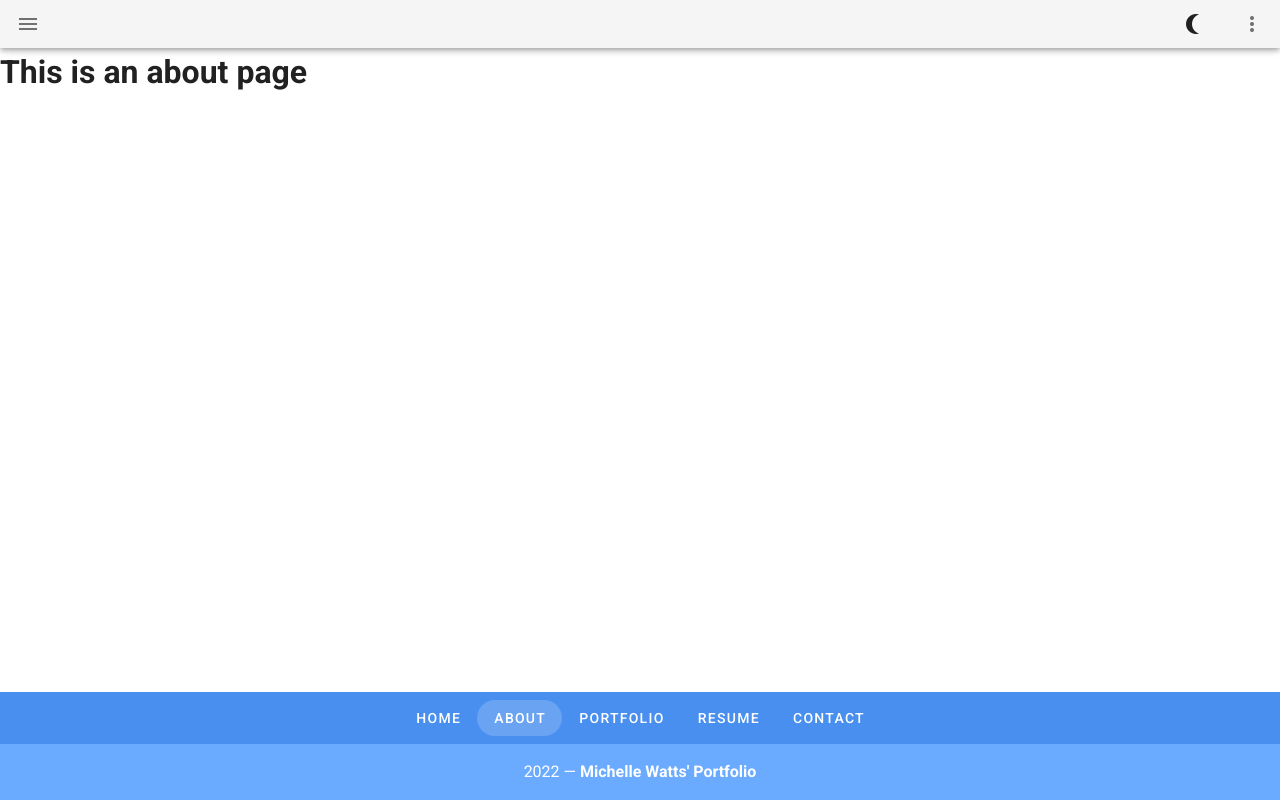
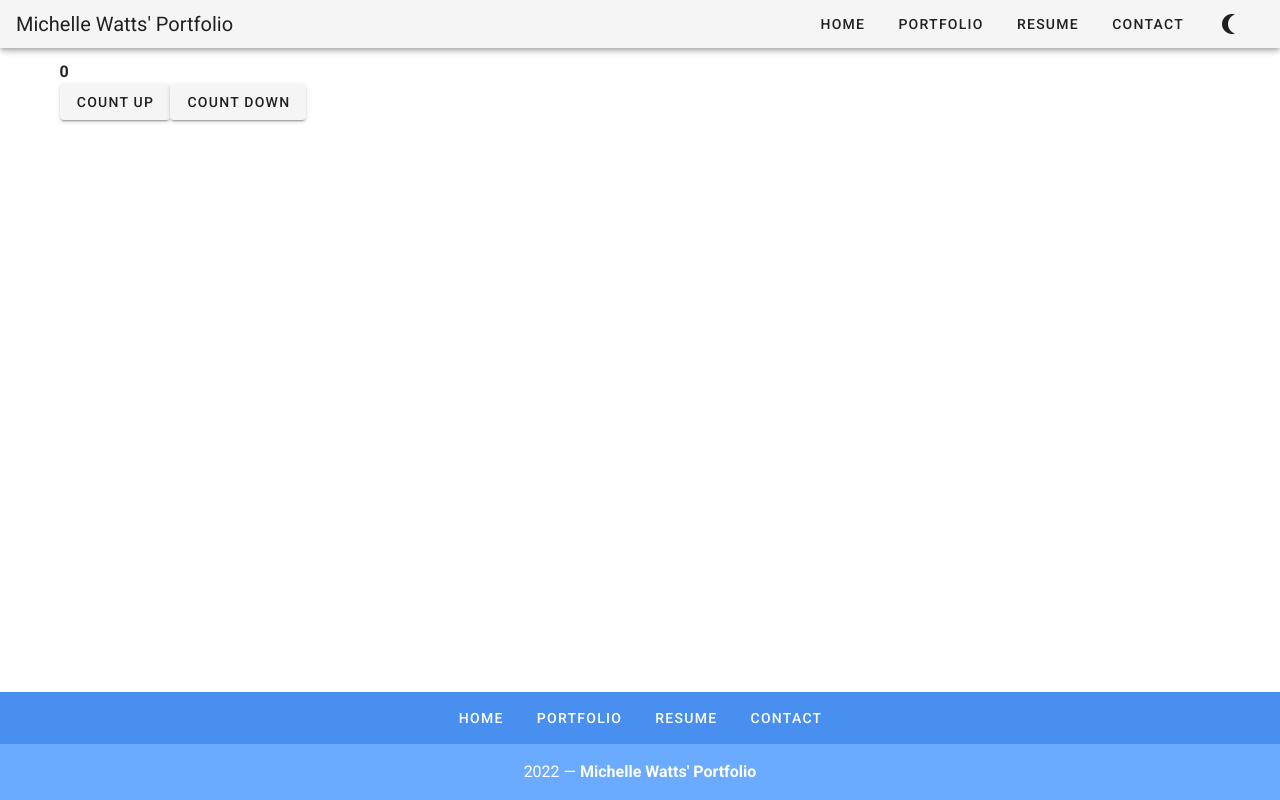
Before and after one commit to michellewatts20000/portfolio-vue, a Vue app: page /about in a window 1280 px wide. Built offline with nearby package versions, Linux system fonts and the light colour scheme.

Commit message:
responsive nav

```diff
--- a/src/App.vue
+++ b/src/App.vue
@@ -1,52 +1,42 @@
 <template>
   <v-app>
-    <v-app-bar dense app>
-      <v-app-bar-nav-icon></v-app-bar-nav-icon>
+    <v-app-bar color="accent-4" dense app>
+      <v-menu left bottom>
+        <template v-slot:activator="{ on, attrs }">
+          <v-btn class="hidden-md-and-up" icon v-bind="attrs" v-on="on">
+            <v-app-bar-nav-icon> </v-app-bar-nav-icon>
+          </v-btn>
+        </template>
 
-      <!-- <v-toolbar-title>Michelle Watts' Portfolio</v-toolbar-title> -->
+        <v-list>
+          <v-list-item v-for="link in links" :key="link" :to="link.url">
+            <v-list-item-title>{{ link.label }}</v-list-item-title>
+          </v-list-item>
+        </v-list>
+      </v-menu>
+
+      <v-toolbar-title class="hidden-sm-and-down"
+        >Michelle Watts' Portfolio</v-toolbar-title
+      >
 
       <v-spacer></v-spacer>
 
+      <v-btn
+        class="hidden-sm-and-down"
+        v-for="link in links"
+        :key="`${link.label}-header-link`"
+        text
+        :to="link.url"
+      >
+        {{ link.label }}
+      </v-btn>
       <v-btn @click="toggleTheme" text rounded>
         <v-icon @click="show = !show">{{
           !show ? "mdi-moon-waning-crescent" : "mdi-white-balance-sunny"
         }}</v-icon>
       </v-btn>
-
-      <v-menu left bottom>
-        <template v-slot:activator="{ on, attrs }">
-          <v-btn icon v-bind="attrs" v-on="on">
-            <v-icon>mdi-dots-vertical</v-icon>
-          </v-btn>
-        </template>
-
-        <v-list>
-          <v-list-item v-for="link in links" :key="link" :to="link.url">
-            <v-list-item-title> {{ link.label }}</v-list-item-title>
-          </v-list-item>
-        </v-list>
-      </v-menu>
     </v-app-bar>
 
-    <!-- <v-app-bar app color="primary" dark>
-      <v-toolbar-title>Michelle Watts' Portfolio</v-toolbar-title>
-      <v-spacer></v-spacer>
-      <v-btn
-        v-for="link in links"
-        :key="`${link.label}-header-link`"
-        text
-        rounded
-        :to="link.url"
-      >
-        {{ link.label }}
-      </v-btn>
-
-      <v-btn @click="toggleTheme" text rounded>
-        <v-icon @click="show = !show">{{
-          !show ? "mdi-moon-waning-crescent" : "mdi-white-balance-sunny"
-        }}</v-icon>
-      </v-btn>
-    </v-app-bar> -->
     <v-content>
       <router-view></router-view>
     </v-content>
@@ -78,16 +68,17 @@ export default {
 
   data() {
     return {
+      drawer: null,
       show: false,
       links: [
         {
           label: "Home",
           url: "/",
         },
-        {
-          label: "About",
-          url: "/about",
-        },
+        // {
+        //   label: "About",
+        //   url: "/about",
+        // },
         {
           label: "Portfolio",
           url: "/portfolio",
--- a/src/store/index.js
+++ b/src/store/index.js
@@ -4,7 +4,9 @@ import Vuex from "vuex";
 Vue.use(Vuex);
 
 export default new Vuex.Store({
-  state: {},
+  state: {
+    count: 0,
+  },
   mutations: {},
   actions: {},
   modules: {},
--- a/src/views/About.vue
+++ b/src/views/About.vue
@@ -1,5 +1,54 @@
 <template>
-  <div class="about">
-    <h1>This is an about page</h1>
-  </div>
+  <v-container>
+    <v-layout>
+      <v-flex>
+        <h4>{{ count }}</h4>
+        <h1>{{ fullname }}</h1>
+        <v-btn @click="incrementCounter">Count Up</v-btn>
+        <v-btn @click="decrementCounter">Count Down</v-btn>
+      </v-flex>
+    </v-layout>
+  </v-container>
 </template>
+
+<script>
+import { mapState } from "vuex";
+export default {
+  name: "App",
+  data() {
+    return {
+      localCount: 5,
+      firstName: "Foo",
+      lastName: "Bar",
+    };
+  },
+  methods: {
+    incrementCounter: function () {
+      this.$store.state.count += 1;
+    },
+    decrementCounter: function () {
+      this.$store.state.count -= 1;
+    },
+  },
+  // computed: {
+  //   count() {
+  //     return this.$store.state.count;
+  //   },
+  // },
+  computed: mapState({
+    // arrow functions can make the code very succinct!
+    count: (state) => state.count,
+
+    // passing the string value 'count' is same as `state => state.count`
+    countAlias: "count",
+
+    // to access local state with `this`, a normal function must be used
+    countPlusLocalState(state) {
+      return state.count + this.localCount;
+    },
+    fullName: function () {
+      return this.firstName + " " + this.lastName;
+    },
+  }),
+};
+</script>
--- a/src/views/Portfolio.vue
+++ b/src/views/Portfolio.vue
@@ -28,7 +28,6 @@
 <script>
 export default {
   name: "App",
-
   data() {
     return {
       show: false,
```
